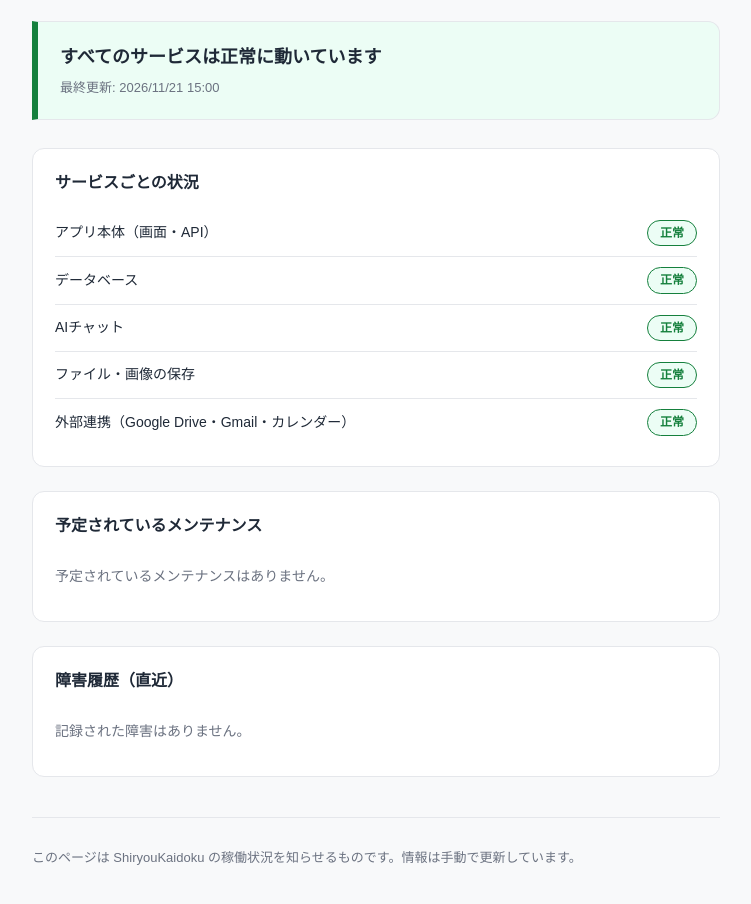
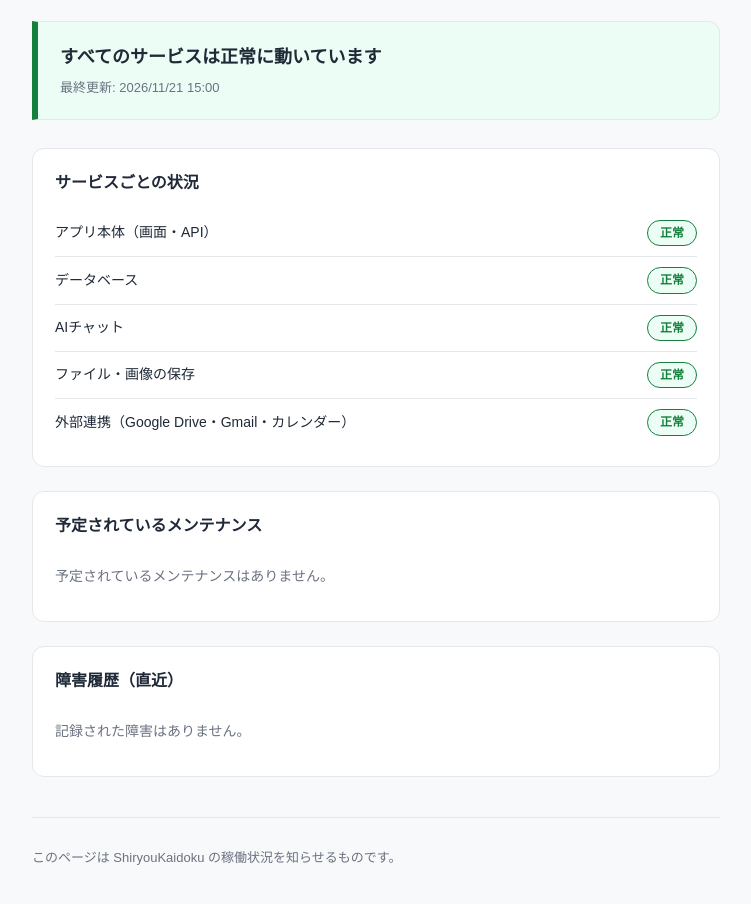
Before and after one commit to ShiryouKaidoku/status, a plain HTML site: page index.html in a window 1280 px wide. Shown: the part 132-1036 px from the top of the page, without its empty margins (264-1015 px from the left). Drawn offline with Linux system fonts and the light colour scheme.

Commit message:
フッタから『情報は手動で更新しています』を外す

```diff
--- a/index.html
+++ b/index.html
@@ -177,7 +177,7 @@
     </section>
 
     <footer class="page-foot">
-        <p>このページは ShiryouKaidoku の稼働状況を知らせるものです。情報は手動で更新しています。</p>
+        <p>このページは ShiryouKaidoku の稼働状況を知らせるものです。</p>
     </footer>
 </div>
 <noscript><div class="wrap"><p class="ns">このページの表示には JavaScript が必要です。</p></div></noscript>
```
